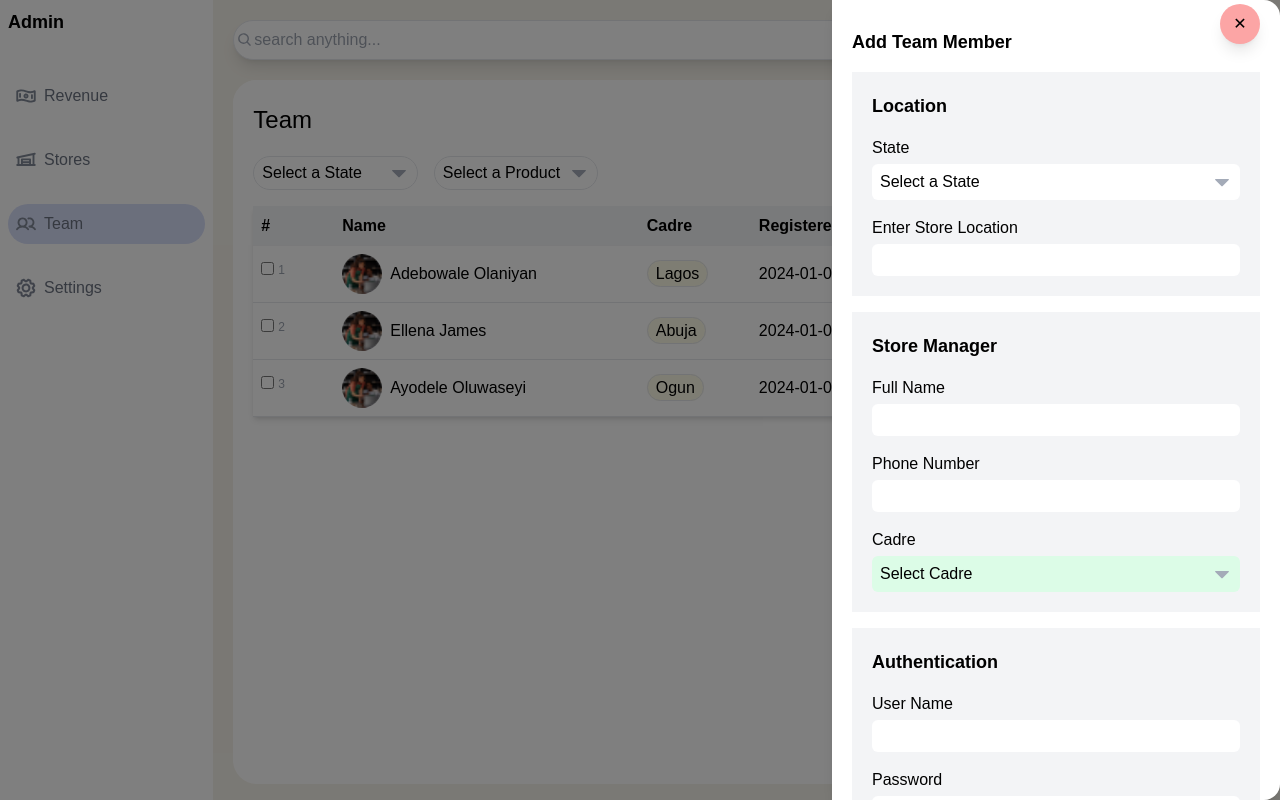
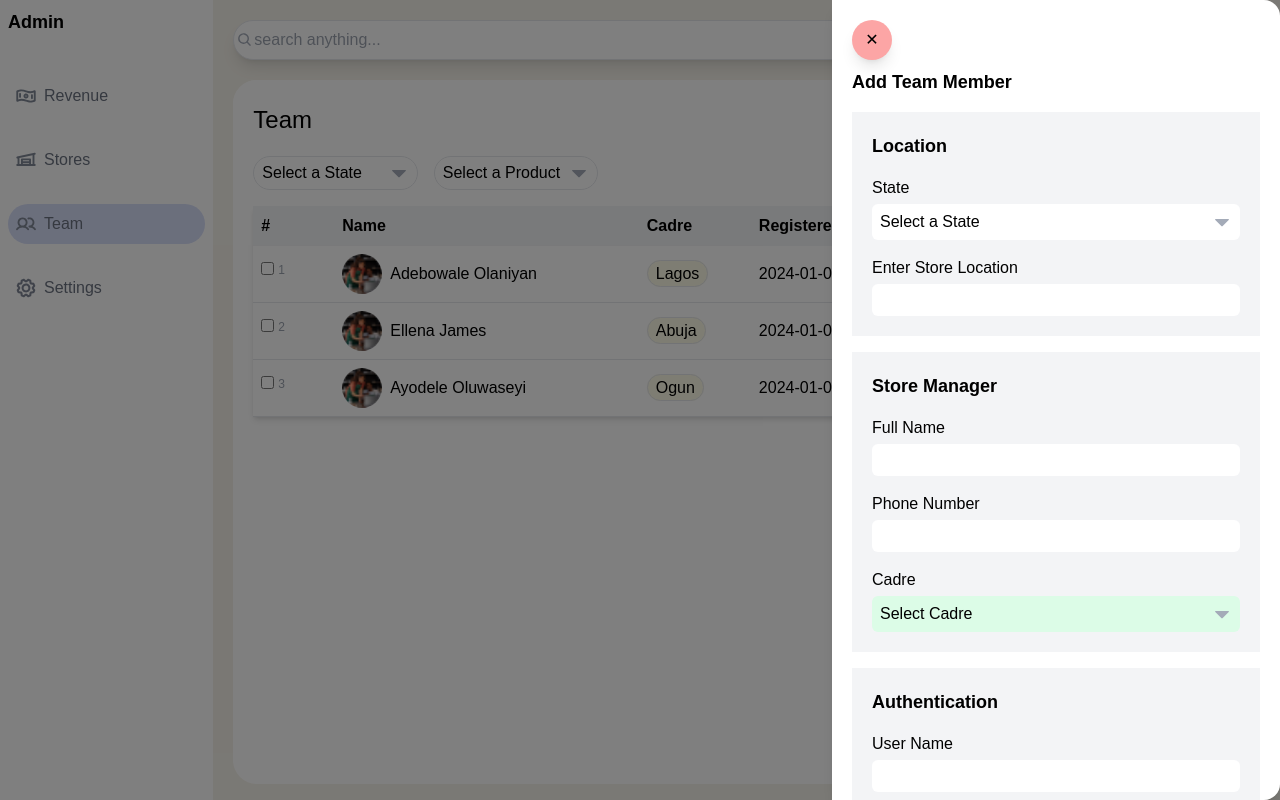
Before and after one commit to CEEPREL/caldera, a Next.js app: page /admin/team in a window 1280 px wide. Both pictures are taken after a click on the button "Add New Team". Built offline with nearby package versions, Linux system fonts and the light colour scheme.

Commit message:
updated deactivate

```diff
--- a/src/components/admin/AddTeamSlider.tsx
+++ b/src/components/admin/AddTeamSlider.tsx
@@ -104,14 +104,6 @@ const SlideDrawer: React.FC<SlideDrawerProps> = ({
         onClick={onClose} // Clicking overlay closes drawer
       />
 
-      <button
-        className={`absolute top-1 z-20 right-[20px] bg-red-300 text-black w-10 h-10 flex items-center justify-center rounded-full shadow-lg hover:bg-gray-300 transition ${
-          isOpen ? "block" : "hidden"
-        }`}
-        onClick={onClose}
-      >
-        ✕
-      </button>
       <div
         className={clsx(
           "fixed top-0 overflow-y-scroll w-[70%] lg:w-[35%] text-black  right-0 h-full gap-2 z-10 transition-transform duration-300 ease-in-out",
@@ -120,6 +112,14 @@ const SlideDrawer: React.FC<SlideDrawerProps> = ({
           drawerStyle
         )}
       >
+        <button
+          className={`top-1 z-20 right-[20px] bg-red-300 text-black w-10 h-10 flex items-center justify-center rounded-full shadow-lg hover:bg-gray-300 transition ${
+            isOpen ? "block" : "hidden"
+          }`}
+          onClick={onClose}
+        >
+          ✕
+        </button>
         {/* Drawer Content - Form */}
         <div className="mt-2 bg w-full">
           <h2 className="text-lg font-bold mb-4">{tittle}</h2>
--- a/src/components/admin/TeamPeofileSlider.tsx
+++ b/src/components/admin/TeamPeofileSlider.tsx
@@ -96,14 +96,6 @@ const ProfileSlider: React.FC<UserProfile> = ({
         onClick={onClose} // Clicking overlay closes drawer
       />
 
-      <button
-        className={`absolute top-5 z-20 left-[-50px] text-black w-10 h-10 flex items-center justify-center bg-red-100 rounded-full shadow-lg hover:bg-gray-300 transition ${
-          isOpen ? "block" : "hidden"
-        }`}
-        onClick={onClose}
-      >
-        ✕
-      </button>
       <div
         className={clsx(
           "fixed top-0 overflow-y-scroll w-[70%] lg:w-[35%] text-black  right-0 h-full gap-2 z-10 transition-transform duration-300 ease-in-out",
@@ -114,6 +106,14 @@ const ProfileSlider: React.FC<UserProfile> = ({
       >
         {/* Drawer Content - Form */}
         <div className="mt-2 bg p-5 w-full">
+          <button
+            className={`top-5 z-20 left-[-50px] text-black w-10 h-10 flex items-center justify-center bg-red-300 rounded-full shadow-lg hover:bg-gray-300 transition ${
+              isOpen ? "block" : "hidden"
+            }`}
+            onClick={onClose}
+          >
+            ✕
+          </button>
           <h2 className="text-lg font-bold mb-4">Profile</h2>
           <div className="flex w-full items-center justify-center flex-col gap-4">
             {/* Location Section */}
--- a/src/components/admin/TeamTable.tsx
+++ b/src/components/admin/TeamTable.tsx
@@ -157,7 +157,7 @@ export default function TeamTable() {
         <tbody>
           {data.map((product, index) =>
             product.name ? (
-              <tr key={product.id} className=" border-b">
+              <tr key={product.id} className="relative border-b">
                 <td className=" justify-start items-center h-12 text-gray-400 text-xs flex w-14 p-2">
                   <span className="text-black pr-1">
                     {" "}
```
